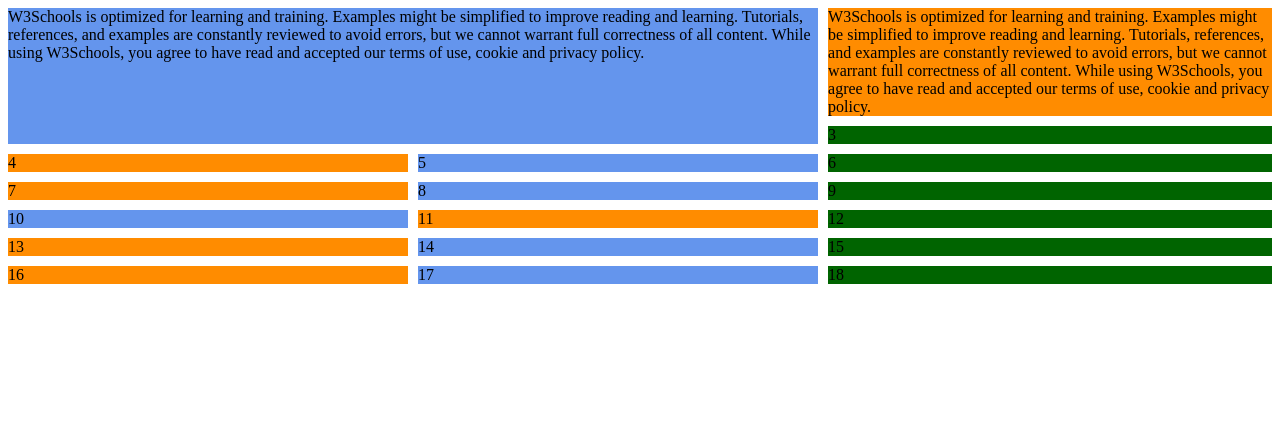
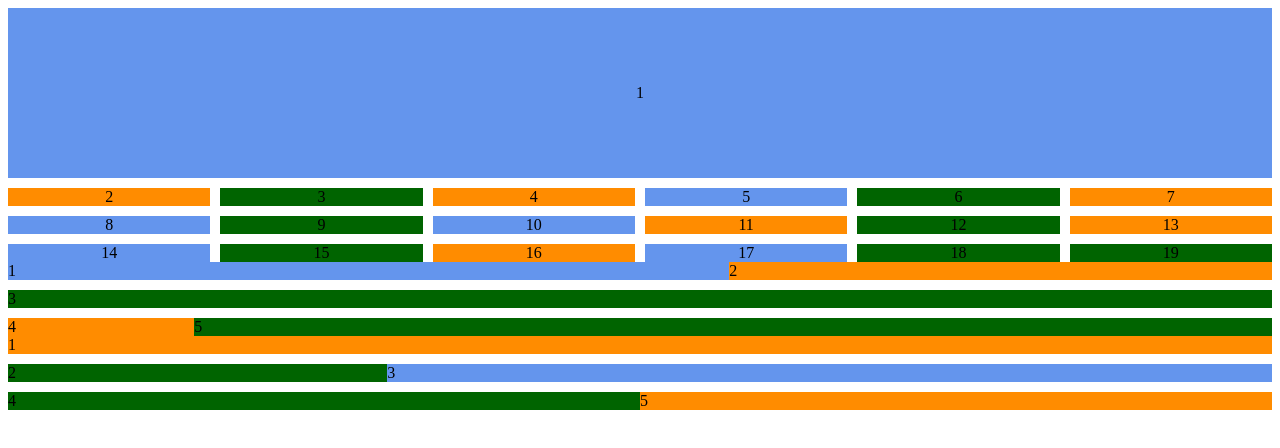
Before and after one commit to KotrynaPapartyna/09-paskaita, a plain HTML site: page index.html in a window 1280 px wide. Drawn offline with Linux system fonts and the light colour scheme.

Commit message:
pabaigta su paskaitos irasu

```diff
--- a/index.html
+++ b/index.html
@@ -9,10 +9,30 @@
     <style>
         .grid-container {
             display: grid;
-            grid-template-columns: auto auto auto;
+            grid-template-columns: auto auto auto auto auto auto;
             grid-column-gap: 10px;
             grid-row-gap: 10px;
         }
+
+    @media screen and (max-width: 1000px) {
+        .grid-container {
+            grid-template-columns: auto auto;
+        }
+        .grid-item-1 {
+            grid-column: auto !important;
+            grid-row: auto !important;
+        }
+        @media screen and (max-width: 600px) {
+        .grid-container {
+            grid-template-columns: auto auto auto;
+        }
+        .grid-item-1 {
+            grid-column: auto !important;
+            grid-row: auto !important;
+        }
+        }
+    }
+
         .melyna {
             background-color: cornflowerblue;
         }
@@ -23,19 +43,85 @@
             background-color: darkorange;
         }
         .grid-item-1 {
+            /* grid-column-start: 1;
+            grid-column-end: 3;*/
+
+            grid-column: 1/ span 6;
+
+            grid-row: 1/ span 18;
+        }
+        /*.grid-item-2 {
             grid-column-start: 1;
             grid-column-end: 3;
-            grid-row-start: 1;
-            grid-row-end: 3;
+            grid-row-start: 5;
+            grid-row-end: 25;
+        }*/
+
+        .grid-item {
+            display: grid;
+            justify-content: center;
+            align-items: center;
         }
+        .flex-container {
+            display: flex;
+            justify-content: center;
+            align-items: center;
+            grid-row-gap: 10px;
+        }
+        .grid-container-1 {
+            display: grid;
+            grid-row-gap: 10px;
+            grid-template-areas:
+            "pirmas pirmas pirmas pirmas antras antras antras"
+            "trecias trecias trecias trecias trecias trecias trecias"
+            "ketvirtas penktas penktas penktas penktas penktas penktas"
+            "ketvirtas penktas penktas penktas penktas penktas penktas"
+        }
+
+        .grid-element-1 {
+            grid-area: pirmas;
+        }
+        .grid-element-2 {
+            grid-area: antras;
+        }
+        .grid-element-3 {
+            grid-area: trecias;
+        }
+        .grid-element-4 {
+            grid-area: ketvirtas;
+        }
+        .grid-element-5 {
+            grid-area: penktas;
+        }
+        .grid-container-2 {
+            display: grid;
+            grid-template-columns: 10% 10% 10% 10% 10% 10% 10% 10% 10% 10%;
+            grid-row-gap: 10px;
+        }
+        .grid1 {
+            grid-column: 1/ span 10;
+        }
+        .grid2 {
+            grid-column: 1/ span 3;
+        }
+        .grid3 {
+            grid-column: 4/ span 10;
+        }
+        .grid4 {
+            grid-column: 1/ span 5;
+        }
+        .grid5 {
+            grid-column: 6/ span 10;
+        }
+
 
     </style>
 
 </head>
 <body>
     <div class="grid-container">
-        <div class="grid-item grid-item-1 melyna">W3Schools is optimized for learning and training. Examples might be simplified to improve reading and learning. Tutorials, references, and examples are constantly reviewed to avoid errors, but we cannot warrant full correctness of all content. While using W3Schools, you agree to have read and accepted our terms of use, cookie and privacy policy.</div>
-        <div class="grid-item grid-item-2 orange">W3Schools is optimized for learning and training. Examples might be simplified to improve reading and learning. Tutorials, references, and examples are constantly reviewed to avoid errors, but we cannot warrant full correctness of all content. While using W3Schools, you agree to have read and accepted our terms of use, cookie and privacy policy.</div>
+        <div class="grid-item grid-item-1 melyna">1</div>
+        <div class="grid-item grid-item-2 orange">2</div>
         <div class="grid-item grid-item-3 zalia">3</div>
         <div class="grid-item grid-item-4 orange">4</div>
         <div class="grid-item melyna">5</div>
@@ -52,7 +138,23 @@
         <div class="grid-item orange">16</div>
         <div class="grid-item melyna">17</div>
         <div class="grid-item zalia">18</div>
+        <div class="flex-container zalia">19</div>
     </div>
+   <div class="grid-container-1">
+       <div class="grid-element-1 melyna">1</div>
+       <div class="grid-element-2 orange">2</div>
+       <div class="grid-element-3 zalia">3</div>
+       <div class="grid-element-4 orange">4</div>
+       <div class="grid-element-5 zalia">5</div>
+   </div>
 
+   <div class="grid-container-2">
+       <div class="grid1 100 orange">1</div>
+       <div class="grid2 30 zalia">2</div>
+       <div class="grid3 70 melyna">3</div>
+       <div class="grid4 50 zalia">4</div>
+       <div class="grid5 50 orange">5</div>
+
+   </div>
 </body>
 </html>
```
